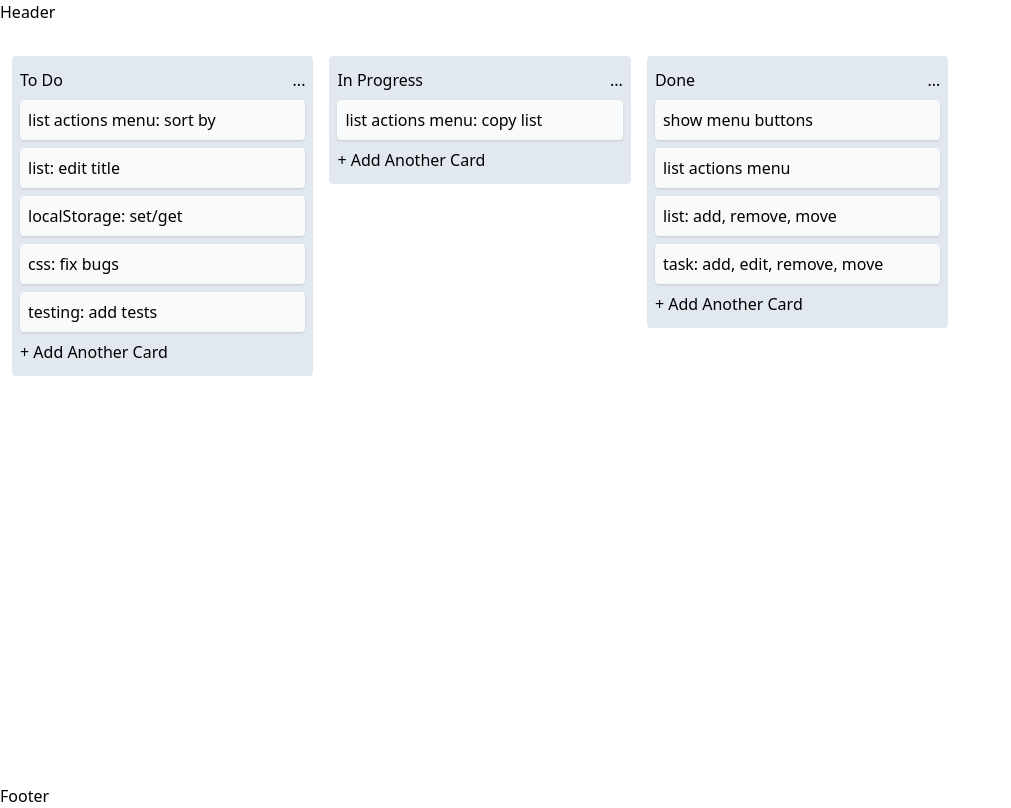
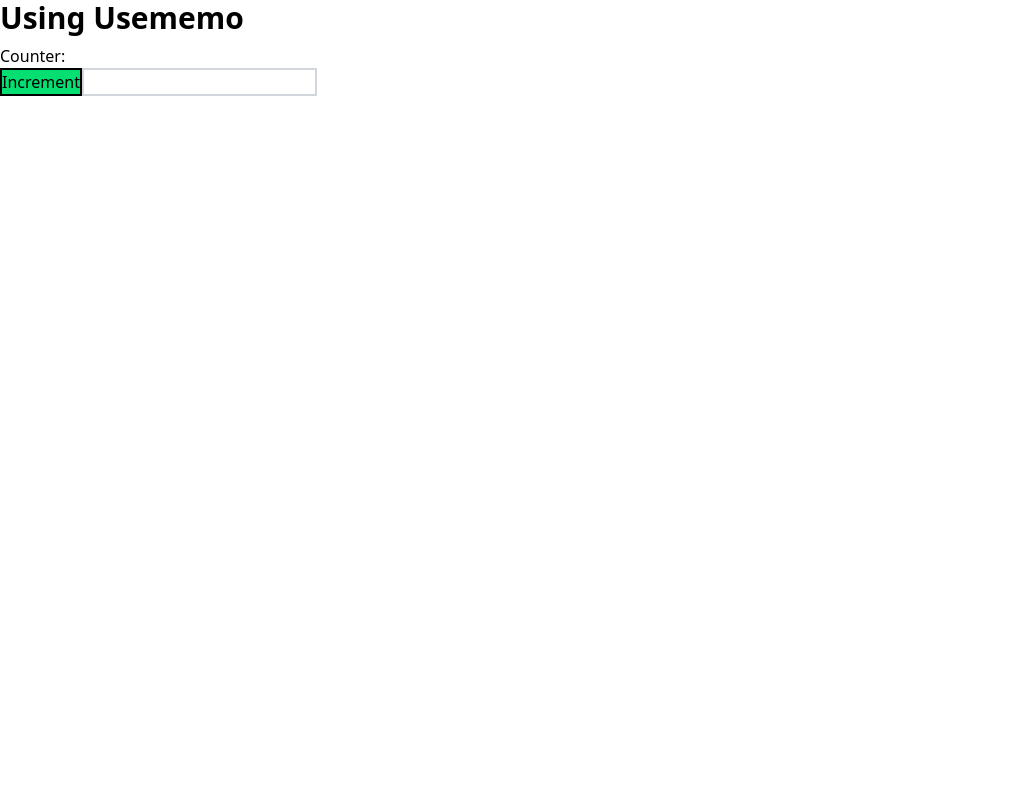
Before and after one commit to omkar-aher04/fs26-27-28, a React (Vite) app in the folder react/learnreact/: page / in a window 1280 px wide. Shown: the whole page, without its empty margins (0-1011 px from the left). Built offline with nearby package versions, Linux system fonts and the light colour scheme.

Commit message:
useCallback, useMemo

```diff
--- a/react/learnreact/src/fakestoreAPI/Main.jsx
+++ b/react/learnreact/src/fakestoreAPI/Main.jsx
@@ -9,6 +9,7 @@ import Login from "./pages/Login";
 import NotFound from "./pages/NotFound";
 import Singleproduct from "./pages/Singleproduct";
 import CartProvider from "./contexts/CartContext";
+import Register from "./pages/Register";
 
 const router = createBrowserRouter([
   {
@@ -38,6 +39,10 @@ const router = createBrowserRouter([
       {
         path: "/login",
         element: <Login />,
+      },
+      {
+        path: "/register",
+        element: <Register />,
       },
       {
         path: "/product/:id",
--- a/react/learnreact/src/main.jsx
+++ b/react/learnreact/src/main.jsx
@@ -12,11 +12,13 @@ import "./index.css";
 // import Main from "./boxesShowHide SOLVED/Main";
 // import Main from "./randomUser/Main";
 // import Main from "./fakestoreAPI/Main";
+// import Main from "./memoization/Main";
 // import Main from "./weatherApp/Main";
 // import Main from "./usingRef/Main";
 // import Main from "./timer/Main";
 // import Main from "./reducers/todo/Main.jsx";
-import Main from "./trello-clone/Main.jsx";
+// import Main from "./trello-clone/Main.jsx";
+import UsingUseMemo from "./memoization/UsingUseMemo";
 
 createRoot(document.getElementById("root")).render(
   //   <SecondComponent name="Rohit Jain" age={34} skillset={["React", "Node", "Laravel"]} />
@@ -24,7 +26,7 @@ createRoot(document.getElementById("root")).render(
   //   <SecondComponent age="34" />
   // <Lists />
   // <Counter />
-  <Main />
+  <UsingUseMemo />
   // <States />
 );
 
--- /dev/null
+++ b/react/learnreact/src/memoization/Main.jsx
@@ -0,0 +1,49 @@
+// To prevent any component/a function or a variable from being re-created on every render, we can use memoization.
+// Memoization is a technique to cache the result of a function call and return the cached result when the same inputs occur again.
+
+import { memo, useCallback, useState } from "react";
+
+// In React, we can use the `useMemo` and `useCallback` hooks to memoize values and functions respectively.
+// `useMemo` is used to memoize a value, while `useCallback` is used to memoize a function.
+// With useCallback, more often than not, we also use React.memo().
+
+// useCallback ensures that the increment function reference remains stable across renders of the App component.
+// The problem remains. Without React.memo, the Child component would still re-render every time the App component renders, even if the increment function reference doesn't change.
+// React.memo is used to memoize the rendering of the Child component. It ensures that the Child component only re-renders if its props change.
+
+function Main() {
+  const [counter, setCounter] = useState(0);
+
+  //   function increment() {
+  //     setCounter((prev) => prev + 1);
+  //   }
+
+  const increment = useCallback(() => {
+    setCounter((prev) => prev + 1);
+  }, []);
+
+  return (
+    <>
+      <p>{counter}</p>
+      <Child increment={increment} />
+    </>
+  );
+}
+
+// function Child({ increment }) {
+//   for (let i = 0; i < 100000000; i++) {
+//     //Simulating an expensive computation
+//   }
+//   console.log("Child Component Rendered");
+//   return <button onClick={increment}>Increment</button>;
+// }
+
+const Child = memo(({ increment }) => {
+  for (let i = 0; i < 100000000; i++) {
+    //Simulating an expensive computation
+  }
+  console.log("Child Component Rendered");
+  return <button onClick={increment}>Increment</button>;
+});
+
+export default Main;
--- /dev/null
+++ b/react/learnreact/src/memoization/UsingUseMemo.jsx
@@ -0,0 +1,41 @@
+import { useMemo, useState } from "react";
+
+function UsingUseMemo() {
+  const [count, setCount] = useState(0);
+  const [text, setText] = useState("");
+
+  function expensiveFunction(num) {
+    let result = 0;
+    console.log("inside expensive function");
+    for (let i = 0; i < 1000000000; i++) {
+      result += num;
+    }
+    return result;
+  }
+
+  //   const calculateCount = expensiveFunction(count);
+  const calculateCount = useMemo(() => {
+    expensiveFunction(count);
+  }, [count]);
+
+  return (
+    <div>
+      <h1 className="font-bold text-3xl mb-2">Using Usememo</h1>
+      <p>Counter: {calculateCount}</p>
+      <button
+        onClick={() => setCount((prev) => prev + 1)}
+        className="border-2 bg-green-400"
+      >
+        Increment
+      </button>
+      <input
+        type="text"
+        value={text}
+        onChange={(e) => setText(e.target.value)}
+        className="border-2 border-gray-300"
+      />
+    </div>
+  );
+}
+
+export default UsingUseMemo;
```
Also changed, not shown: react/learnreact/src/fakestoreAPI/pages/Register.jsx (added).
